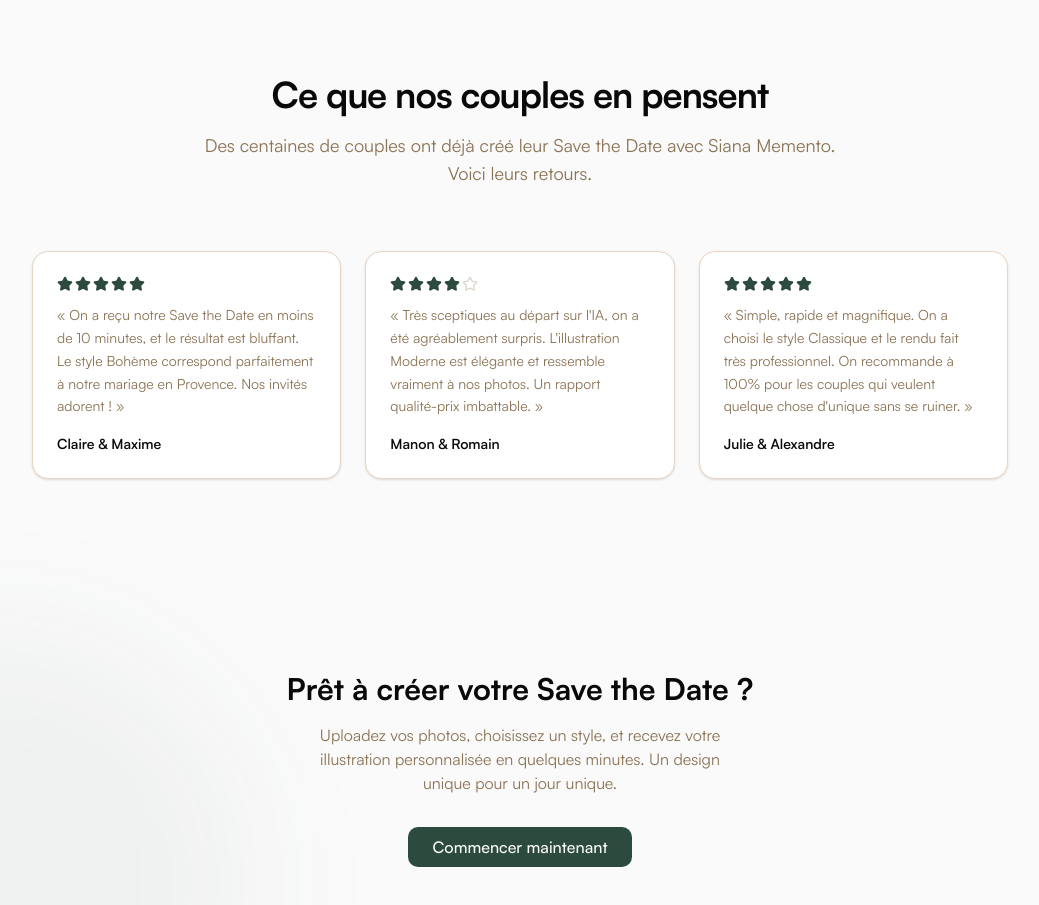
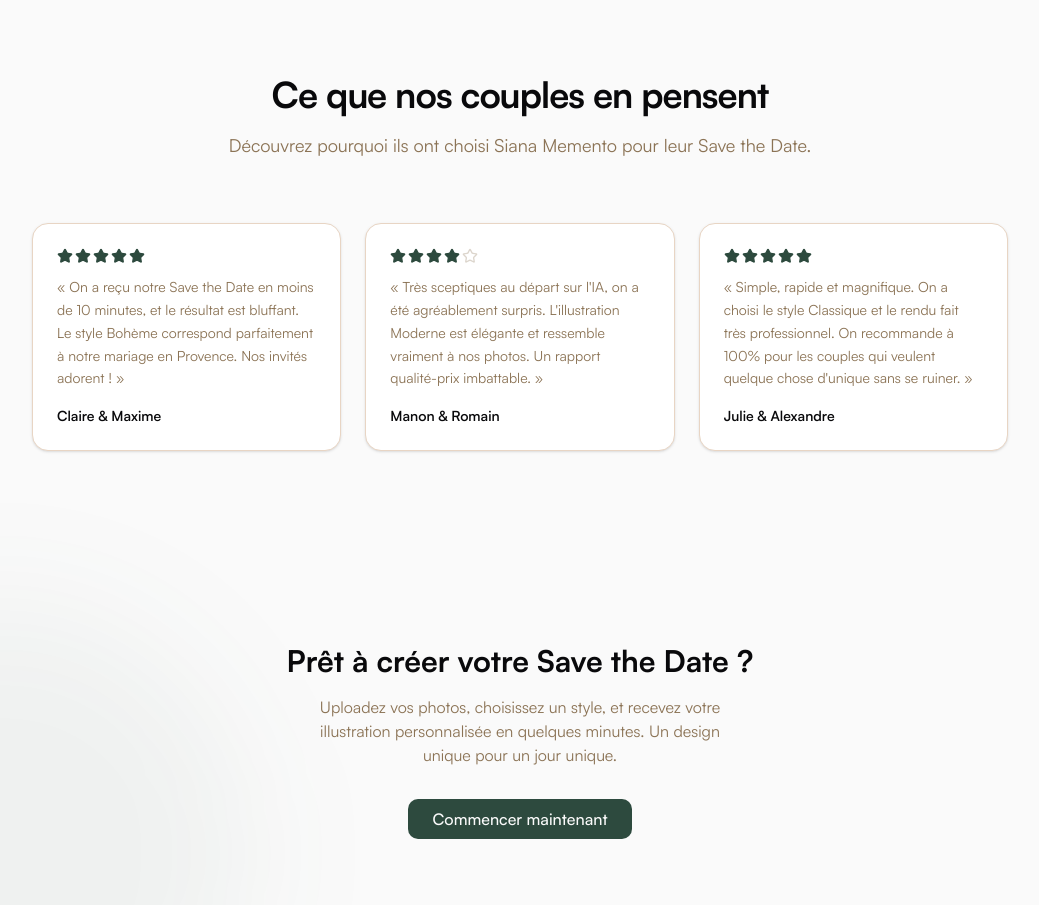
Before and after one commit to ndaen/siana-memento, a Next.js app in the folder siana-memento-web/: page / in a window 1280 px wide. Shown: the part 2960-3865 px from the top of the page, without its empty margins (120-1159 px from the left). Built offline with nearby package versions, Linux system fonts and the light colour scheme; no server answers.

Commit message:
fix(S5-3): accessible star rating pattern and neutral marketing copy

```diff
--- a/siana-memento-web/src/app/page.tsx
+++ b/siana-memento-web/src/app/page.tsx
@@ -233,8 +233,8 @@ export default function Home() {
               Ce que nos couples en pensent
             </h2>
             <p className="mx-auto mb-12 max-w-2xl text-center text-base text-muted-foreground sm:mb-16 sm:text-lg">
-              Des centaines de couples ont déjà créé leur Save the Date avec
-              Siana Memento. Voici leurs retours.
+              Découvrez pourquoi ils ont choisi Siana Memento pour leur
+              Save the Date.
             </p>
 
             <div className="grid gap-6 sm:grid-cols-2 lg:grid-cols-3">
@@ -243,17 +243,15 @@ export default function Home() {
                   key={testimonial.name}
                   className="flex flex-col rounded-xl border border-border bg-card p-6 shadow-sm"
                 >
-                  <div className="mb-3 flex gap-0.5" aria-hidden="true">
+                  <div role="img" aria-label={`${testimonial.stars} étoiles sur 5`} className="mb-3 flex gap-0.5">
                     {Array.from({ length: 5 }).map((_, i) => (
                       <Star
                         key={i}
+                        aria-hidden="true"
                         className={`h-4 w-4 ${i < testimonial.stars ? "fill-current text-primary" : "text-muted-foreground/30"}`}
                       />
                     ))}
                   </div>
-                  <span className="sr-only">
-                    {testimonial.stars} étoiles sur 5
-                  </span>
                   <blockquote className="mb-4 flex-1 text-sm leading-relaxed text-muted-foreground">
                     &laquo;&nbsp;{testimonial.text}&nbsp;&raquo;
                   </blockquote>
```
